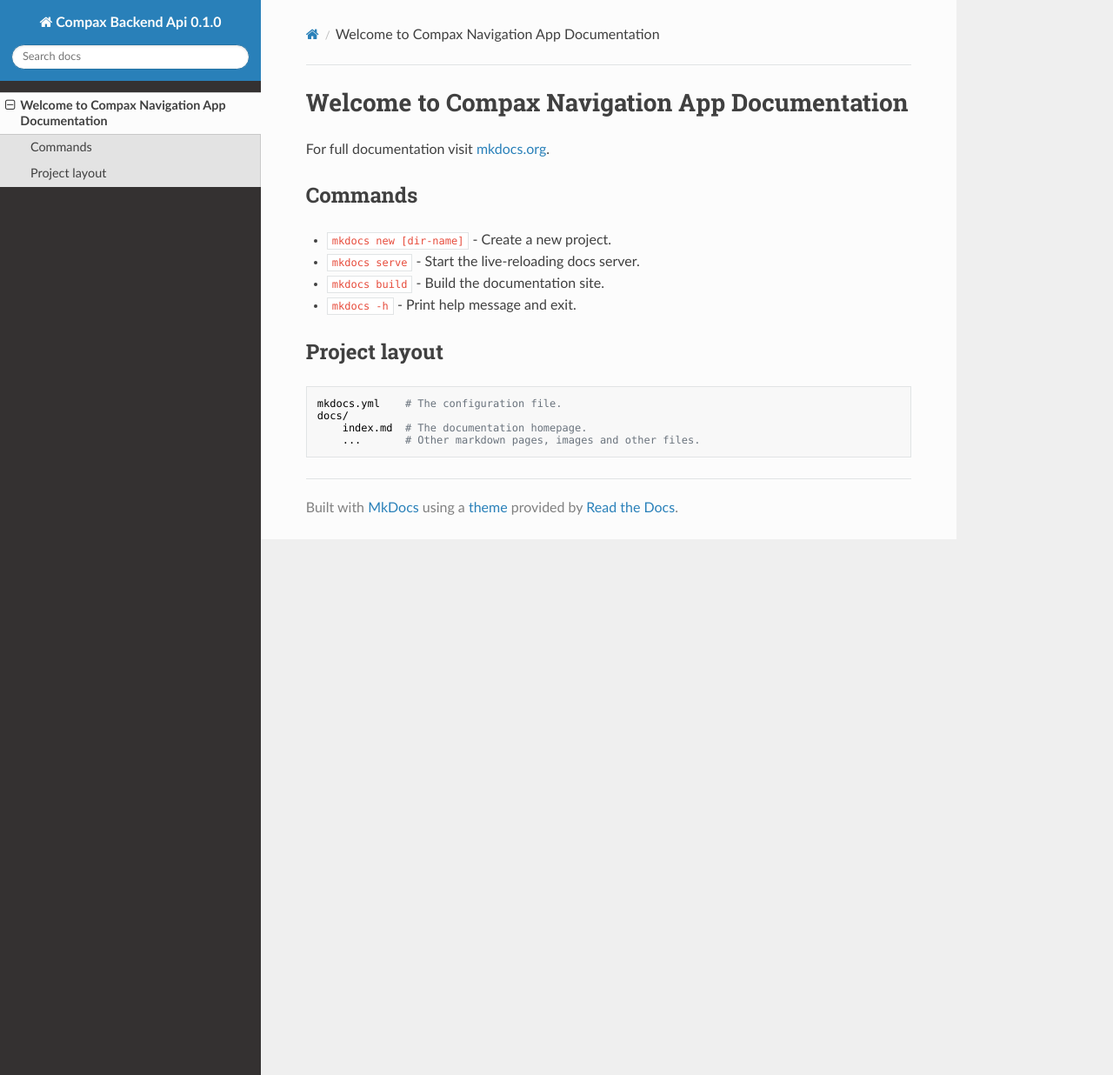
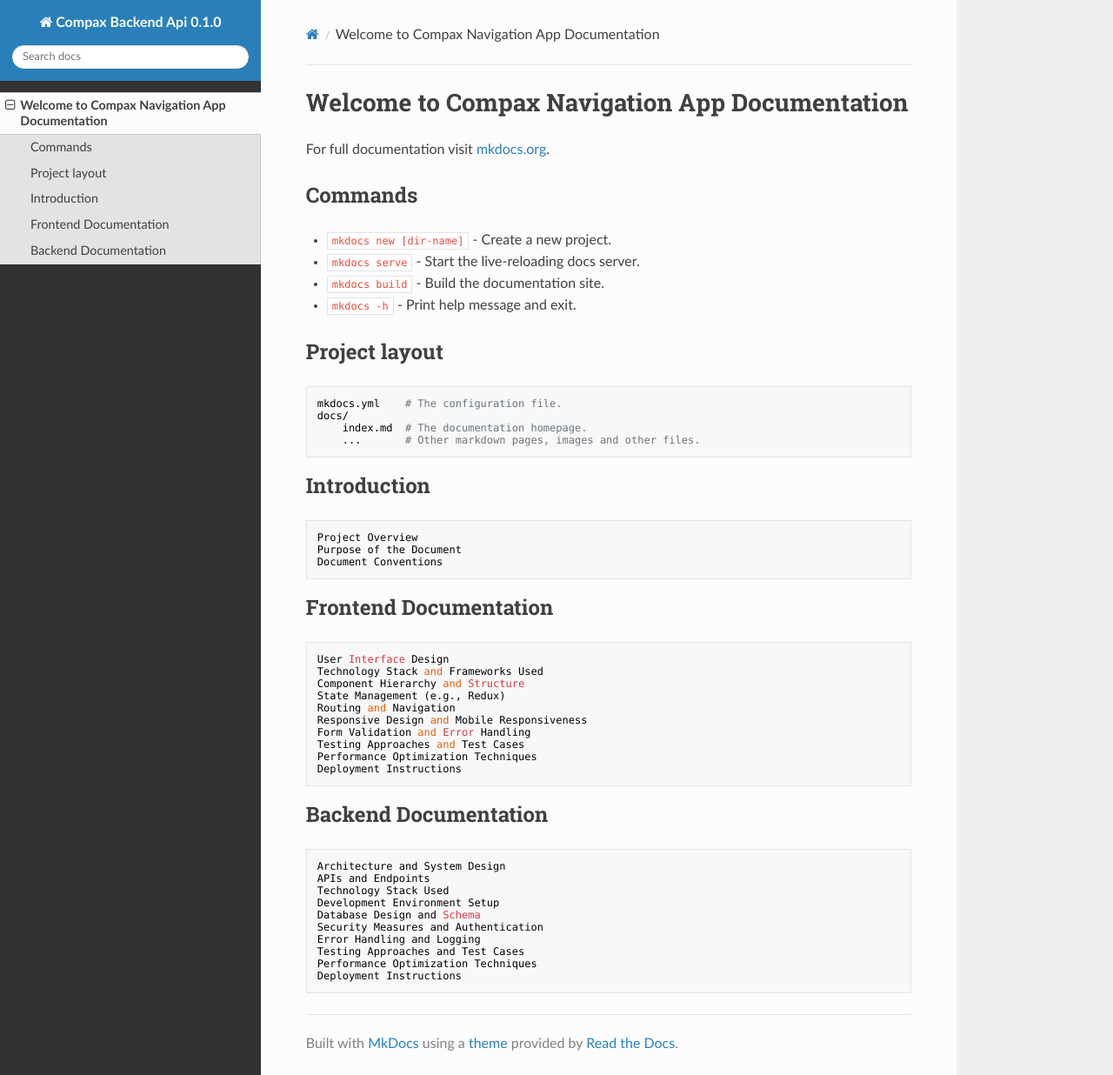
Before and after one commit to TEAMX-HUB/Compax-docs, an MkDocs documentation site: the page built from docs/index.md, in a window 1280 px wide and 1236 px high. Shown: the whole window at 87% size. Built offline with MkDocs 1.6.1, drawn with Linux system fonts in a browser that asks for light colours; nearby versions of some CDN libraries.

Commit message:
added layout markdown

```diff
--- a/docs/index.md
+++ b/docs/index.md
@@ -15,3 +15,36 @@
     docs/
         index.md  # The documentation homepage.
         ...       # Other markdown pages, images and other files.
+
+## Introduction
+
+    Project Overview
+    Purpose of the Document
+    Document Conventions
+
+## Frontend Documentation
+
+    User Interface Design
+    Technology Stack and Frameworks Used
+    Component Hierarchy and Structure
+    State Management (e.g., Redux)
+    Routing and Navigation
+    Responsive Design and Mobile Responsiveness
+    Form Validation and Error Handling
+    Testing Approaches and Test Cases
+    Performance Optimization Techniques
+    Deployment Instructions
+
+
+## Backend Documentation
+
+    Architecture and System Design
+    APIs and Endpoints
+    Technology Stack Used
+    Development Environment Setup
+    Database Design and Schema
+    Security Measures and Authentication
+    Error Handling and Logging
+    Testing Approaches and Test Cases
+    Performance Optimization Techniques
+    Deployment Instructions
```
